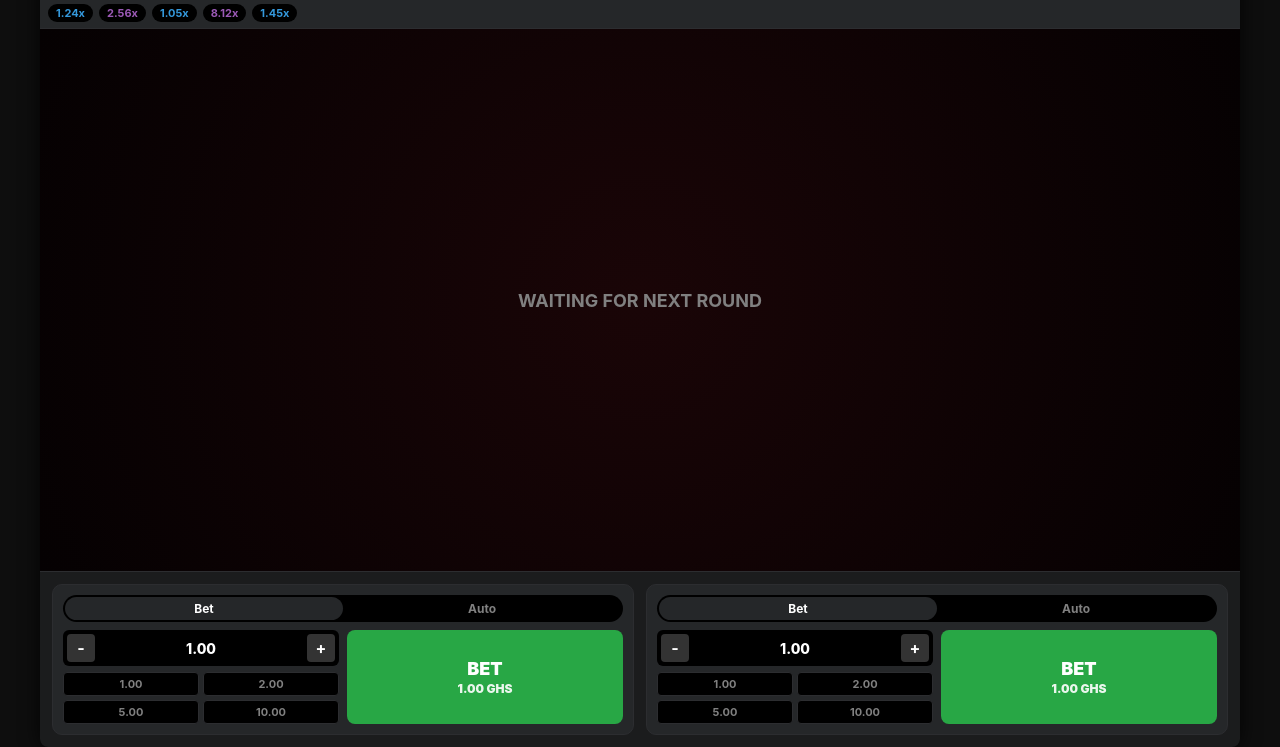
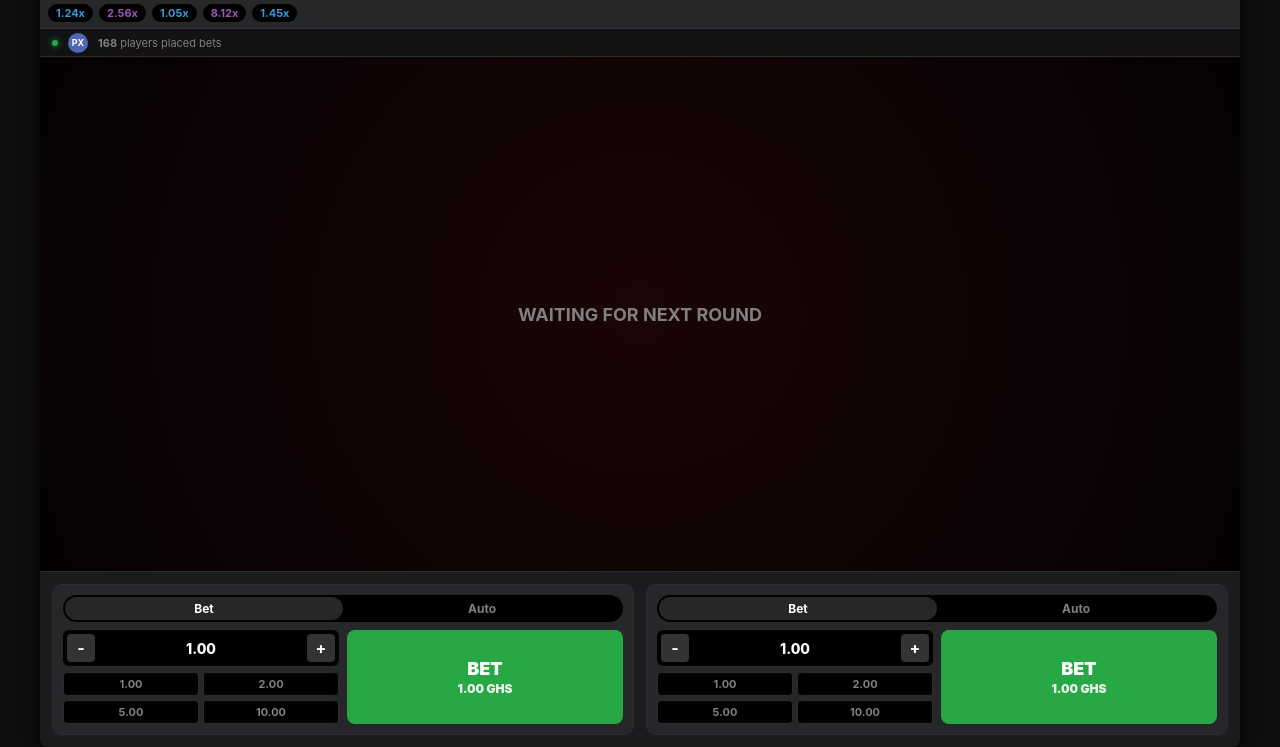
Before and after one commit to Arcade233/Aviator, a website: page index.html in a window 1280 px wide. Shown: the part 53-800 px from the top of the page. Drawn offline with nearby package versions, Linux system fonts and the light colour scheme; no server answers.

Commit message:
Implement live players bar and socket.io client
Added live players indicator and socket.io integration.

```diff
--- a/index.html
+++ b/index.html
@@ -4,6 +4,8 @@
     <meta charset="UTF-8">
     <meta name="viewport" content="width=device-width, initial-scale=1.0, maximum-scale=1.0, user-scalable=no">
     <title>Aviator Game</title>
+    <!-- Socket.io Client Library -->
+    <script src="https://cdn.socket.io/4.7.2/socket.io.min.js"></script>
     <style>
         :root {
             --bg-dark: #0e0e0e;
@@ -116,6 +118,41 @@
 
         .history-item.blue { color: #3498db; }
         .history-item.purple { color: #9b59b6; }
+
+        /* Live Players Indicator Bar */
+        .live-players-bar {
+            height: 28px;
+            background: #111213;
+            display: flex;
+            align-items: center;
+            padding: 0 12px;
+            gap: 10px;
+            border-bottom: 1px solid var(--border-color);
+            font-size: 11px;
+            color: var(--text-muted);
+        }
+
+        .avatar-circle {
+            width: 20px;
+            height: 20px;
+            border-radius: 50%;
+            background-color: #e50914;
+            color: #fff;
+            display: flex;
+            align-items: center;
+            justify-content: center;
+            font-weight: bold;
+            font-size: 9px;
+            transition: background-color 0.4s ease;
+        }
+
+        .live-status-dot {
+            width: 6px;
+            height: 6px;
+            background-color: #28a745;
+            border-radius: 50%;
+            box-shadow: 0 0 6px #28a745;
+        }
 
         /* Main Game Layout */
         .main-content {
@@ -366,7 +403,6 @@
         input:checked + .slider { background-color: var(--accent-green); }
         input:checked + .slider:before { transform: translateX(16px); }
 
-        /* Responsive Design */
         @media (max-width: 768px) {
             .controls-container {
                 grid-template-columns: 1fr;
@@ -407,6 +443,13 @@
         <div class="history-item blue">1.05x</div>
         <div class="history-item purple">8.12x</div>
         <div class="history-item blue">1.45x</div>
+    </div>
+
+    <!-- Live Players Activity Bar -->
+    <div class="live-players-bar">
+        <div class="live-status-dot"></div>
+        <div class="avatar-circle" id="player-avatar">AK</div>
+        <span><strong id="active-players-count">142</strong> players placed bets</span>
     </div>
 
     <!-- Main Game Area -->
@@ -501,23 +544,48 @@
         </div>
     </div>
 </div>
+
 <script>
+    // Auto-connect to host server backend
+    const socket = io();
+
     let selectedCurrency = "GHS";
-    let liveBalance = 300.00;
+    let liveBalance = 30000.00;
 
-    // Track betting states: 'none', 'placed', 'queued', 'cashed_out'
     let bets = {
-        1: { amount: 1.00, state: 'none', placedMultiplier: 1.00 },
-        2: { amount: 1.00, state: 'none', placedMultiplier: 1.00 }
+        1: { amount: 1.00, state: 'none' },
+        2: { amount: 1.00, state: 'none' }
     };
 
     let currentMultiplier = 1.00;
-    let crashPoint = 1.00;
-    let roundPhase = 'WAITING'; // 'WAITING', 'RUNNING', 'CRASHED'
-    let animationFrameId = null;
+    let roundPhase = 'WAITING';
+    let flightStartTime = 0;
     let bannerTimeout = null;
 
-    // Canvas & Graphics Setup
+    // Simulated Players Avatar Cycling
+    const sampleAvatars = [
+        { init: 'AK', bg: '#e50914' },
+        { init: 'JD', bg: '#2980b9' },
+        { init: 'PX', bg: '#8e44ad' },
+        { init: 'MR', bg: '#27ae60' },
+        { init: 'SK', bg: '#d35400' }
+    ];
+    let avatarIndex = 0;
+
+    setInterval(() => {
+        avatarIndex = (avatarIndex + 1) % sampleAvatars.length;
+        const avEl = document.getElementById('player-avatar');
+        if (avEl) {
+            avEl.textContent = sampleAvatars[avatarIndex].init;
+            avEl.style.backgroundColor = sampleAvatars[avatarIndex].bg;
+        }
+        const countEl = document.getElementById('active-players-count');
+        if (countEl) {
+            countEl.textContent = Math.floor(120 + Math.random() * 65);
+        }
+    }, 2500);
+
+    // Canvas Graphics Setup
     const canvas = document.createElement('canvas');
     const ctx = canvas.getContext('2d');
     const gameScreen = document.getElementById('game-screen');
@@ -539,7 +607,6 @@
     const currTagEl = document.getElementById('curr-tag');
     const historyRibbon = document.getElementById('history-ribbon');
 
-    // Initialize Currency Switcher
     currSelectEl.addEventListener('change', (e) => {
         selectedCurrency = e.target.value;
         currTagEl.textContent = selectedCurrency;
@@ -547,7 +614,6 @@
         updateUI();
     });
 
-    // Bet Adjustment Controls
     function adjustBet(boxNum, delta) {
         if (bets[boxNum].state !== 'none' && bets[boxNum].state !== 'queued') return;
         bets[boxNum].amount = Math.max(1.00, parseFloat((bets[boxNum].amount + delta).toFixed(2)));
@@ -578,7 +644,6 @@
         }
     }
 
-    // Action Button Logic
     function handleBetClick(boxNum) {
         const bet = bets[boxNum];
 
@@ -594,7 +659,6 @@
             }
         } else if (roundPhase === 'RUNNING') {
             if (bet.state === 'none') {
-                // Queue for next round
                 if (liveBalance >= bet.amount) {
                     liveBalance -= bet.amount;
                     bet.state = 'queued';
@@ -603,7 +667,6 @@
                 liveBalance += bet.amount;
                 bet.state = 'none';
             } else if (bet.state === 'placed') {
-                // Cash Out
                 const winAmount = parseFloat((bet.amount * currentMultiplier).toFixed(2));
                 liveBalance += winAmount;
                 bet.state = 'cashed_out';
@@ -653,7 +716,6 @@
         updateButtonState(2);
     }
 
-    // Cash Out Popup Banner
     function showCashoutBanner(mult, winAmt) {
         const banner = document.getElementById('cashout-banner');
         document.getElementById('banner-mult-val').textContent = `${mult.toFixed(2)}x`;
@@ -661,63 +723,28 @@
         banner.style.display = 'flex';
 
         if (bannerTimeout) clearTimeout(bannerTimeout);
-        bannerTimeout = setTimeout(() => { hideBanner(); }, 3500);
+        bannerTimeout = setTimeout(() => { banner.style.display = 'none'; }, 3500);
     }
 
-    function hideBanner() {
-        document.getElementById('cashout-banner').style.display = 'none';
-    }
-
-    // Game Core Loop
-    function startWaitingPhase() {
-        roundPhase = 'WAITING';
-        currentMultiplier = 1.00;
-
-        // Resolve queued bets into active bets
-        [1, 2].forEach(i => {
-            if (bets[i].state === 'queued') bets[i].state = 'placed';
-            if (bets[i].state === 'cashed_out') bets[i].state = 'none';
+    // Backend Socket Event Synchronization
+    socket.on('init_state', (data) => {
+        applyState(data.phase, data.multiplier, data.countdown);
     });
 
-        multValText.style.display = 'none';
-        flewAwayText.style.display = 'none';
-        waitingText.style.display = 'block';
-        updateUI();
+    socket.on('game_state', (data) => {
+        applyState(data.phase, data.crashPoint, data.countdown);
+    });
 
-        let countdown = 5.0;
-        const interval = setInterval(() => {
-            countdown -= 0.1;
-            if (countdown <= 0) {
-                clearInterval(interval);
-                startFlightPhase();
-            }
-        }, 100);
-    }
+    socket.on('waiting_tick', (data) => {
+        waitingText.textContent = `Waiting for next round (${data.countdown}s)`;
+    });
 
-    function generateCrashPoint() {
-        const e = 100;
-        const r = Math.random() * e;
-        if (r < 3) return 1.00; // Instant crash ~3% of the time
-        return parseFloat((Math.max(1.00, (100 / (100 - r)))).toFixed(2));
-    }
+    socket.on('multiplier_tick', (data) => {
+        if (roundPhase !== 'RUNNING') applyState('RUNNING', data.multiplier);
+        currentMultiplier = parseFloat(data.multiplier);
+        multValText.textContent = `${currentMultiplier.toFixed(2)}x`;
 
-    function startFlightPhase() {
-        roundPhase = 'RUNNING';
-        crashPoint = generateCrashPoint();
-        currentMultiplier = 1.00;
-
-        waitingText.style.display = 'none';
-        flewAwayText.style.display = 'none';
-        multValText.style.display = 'block';
-        multValText.style.color = '#ffffff';
-
-        let startTime = performance.now();
-
-        function step(now) {
-            let elapsed = (now - startTime) / 1000;
-            currentMultiplier = parseFloat((Math.pow(Math.E, 0.06 * elapsed)).toFixed(2));
-
-            // Auto cash out checking
+        // Check Auto Cashout
         [1, 2].forEach(i => {
             const autoToggle = document.getElementById(`auto-cashout-toggle-${i}`);
             if (bets[i].state === 'placed' && autoToggle && autoToggle.checked) {
@@ -730,51 +757,54 @@
             }
         });
 
-            if (currentMultiplier >= crashPoint) {
-                currentMultiplier = crashPoint;
-                triggerCrash();
-            } else {
-                multValText.textContent = `${currentMultiplier.toFixed(2)}x`;
-                drawFlightAnimation(elapsed);
+        drawFlightAnimation(data.elapsed || 1.0);
         updateUI();
-                animationFrameId = requestAnimationFrame(step);
-            }
-        }
-        animationFrameId = requestAnimationFrame(step);
-    }
+    });
 
-    function triggerCrash() {
-        roundPhase = 'CRASHED';
-        cancelAnimationFrame(animationFrameId);
+    function applyState(phase, val, cd) {
+        roundPhase = phase;
 
-        multValText.textContent = `${currentMultiplier.toFixed(2)}x`;
+        if (phase === 'WAITING') {
+            [1, 2].forEach(i => {
+                if (bets[i].state === 'queued') bets[i].state = 'placed';
+                if (bets[i].state === 'cashed_out') bets[i].state = 'none';
+            });
+            multValText.style.display = 'none';
+            flewAwayText.style.display = 'none';
+            waitingText.style.display = 'block';
+            waitingText.textContent = cd ? `Waiting for next round (${cd}s)` : 'Waiting for next round';
+            ctx.clearRect(0, 0, canvas.width, canvas.height);
+        } else if (phase === 'RUNNING') {
+            waitingText.style.display = 'none';
+            flewAwayText.style.display = 'none';
+            multValText.style.display = 'block';
+            multValText.style.color = '#ffffff';
+        } else if (phase === 'CRASHED') {
             multValText.style.color = '#e50914';
             flewAwayText.style.display = 'block';
 
-        // Add outcome to top ribbon
+            if (val) {
                 const item = document.createElement('div');
-        item.className = `history-item ${currentMultiplier >= 2.0 ? 'purple' : 'blue'}`;
-        item.textContent = `${currentMultiplier.toFixed(2)}x`;
+                const m = parseFloat(val);
+                item.className = `history-item ${m >= 2.0 ? 'purple' : 'blue'}`;
+                item.textContent = `${m.toFixed(2)}x`;
                 historyRibbon.insertBefore(item, historyRibbon.firstChild);
                 if (historyRibbon.children.length > 10) historyRibbon.removeChild(historyRibbon.lastChild);
+            }
 
-        // Reset lost bets
             [1, 2].forEach(i => {
                 if (bets[i].state === 'placed') bets[i].state = 'none';
             });
-
+        }
         updateUI();
-        setTimeout(startWaitingPhase, 3000);
     }
 
-    // Canvas Graphics Rendering
     function drawFlightAnimation(time) {
         ctx.clearRect(0, 0, canvas.width, canvas.height);
 
         const w = canvas.width;
         const h = canvas.height;
 
-        // Draw Curved Path
         const startX = 20;
         const startY = h - 30;
         const endX = Math.min(w - 50, startX + time * 25);
@@ -783,7 +813,6 @@
         const cpX = startX + (endX - startX) * 0.5;
         const cpY = startY;
 
-        // Draw Fill Gradient Under Curve
         ctx.beginPath();
         ctx.moveTo(startX, startY);
         ctx.quadraticCurveTo(cpX, cpY, endX, endY);
@@ -796,7 +825,6 @@
         ctx.fillStyle = gradient;
         ctx.fill();
 
-        // Draw Stroke Line
         ctx.beginPath();
         ctx.moveTo(startX, startY);
         ctx.quadraticCurveTo(cpX, cpY, endX, endY);
@@ -804,7 +832,6 @@
         ctx.lineWidth = 3.5;
         ctx.stroke();
 
-        // Draw Plane Dot
         ctx.beginPath();
         ctx.arc(endX, endY, 6, 0, Math.PI * 2);
         ctx.fillStyle = '#ffffff';
@@ -813,9 +840,6 @@
         ctx.fill();
         ctx.shadowBlur = 0;
     }
-
-    // Initial Start
-    startWaitingPhase();
 </script>
 </body>
 </html>
```
Lines whose indentation alone changed are shown as unchanged.
